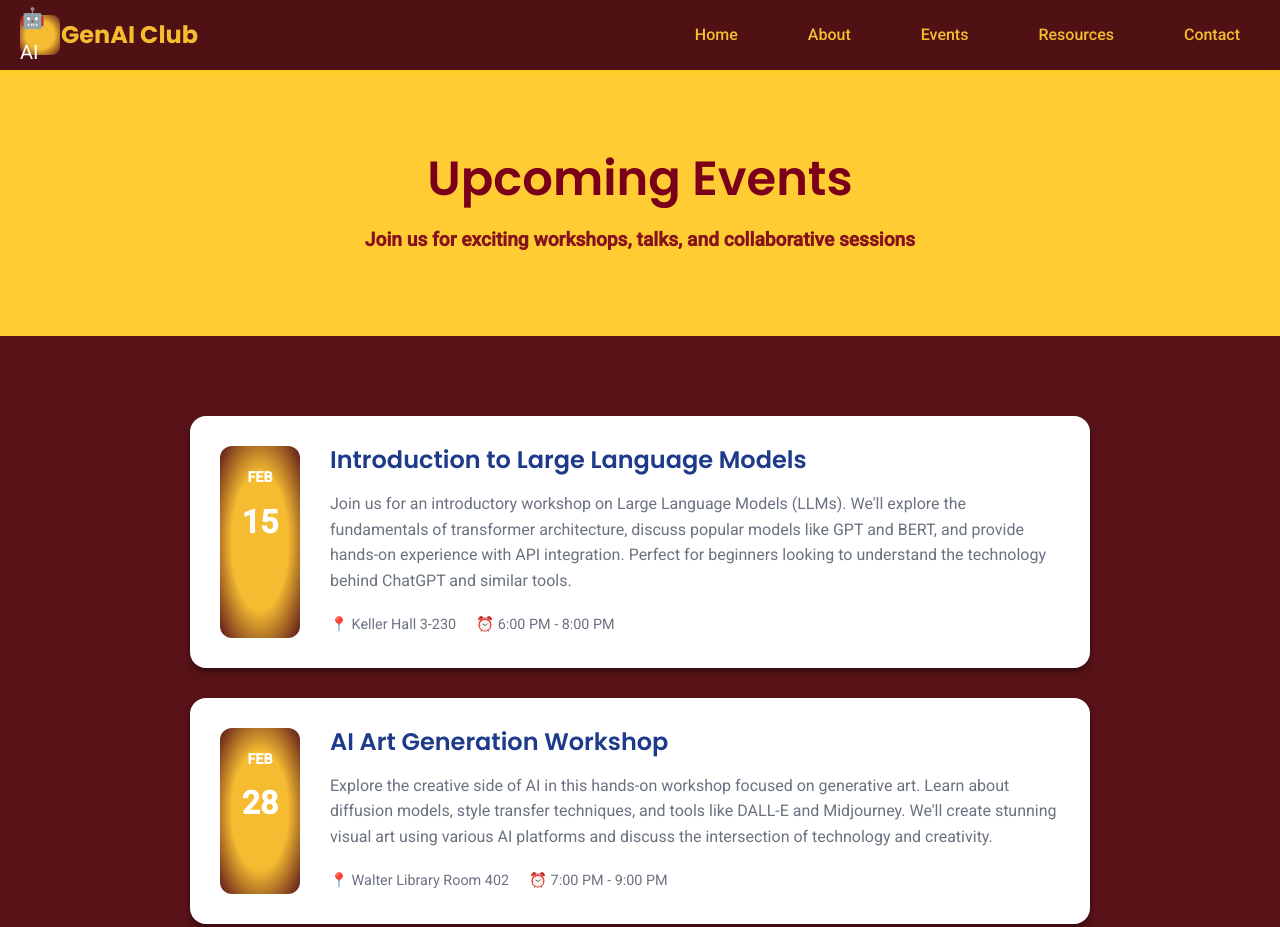
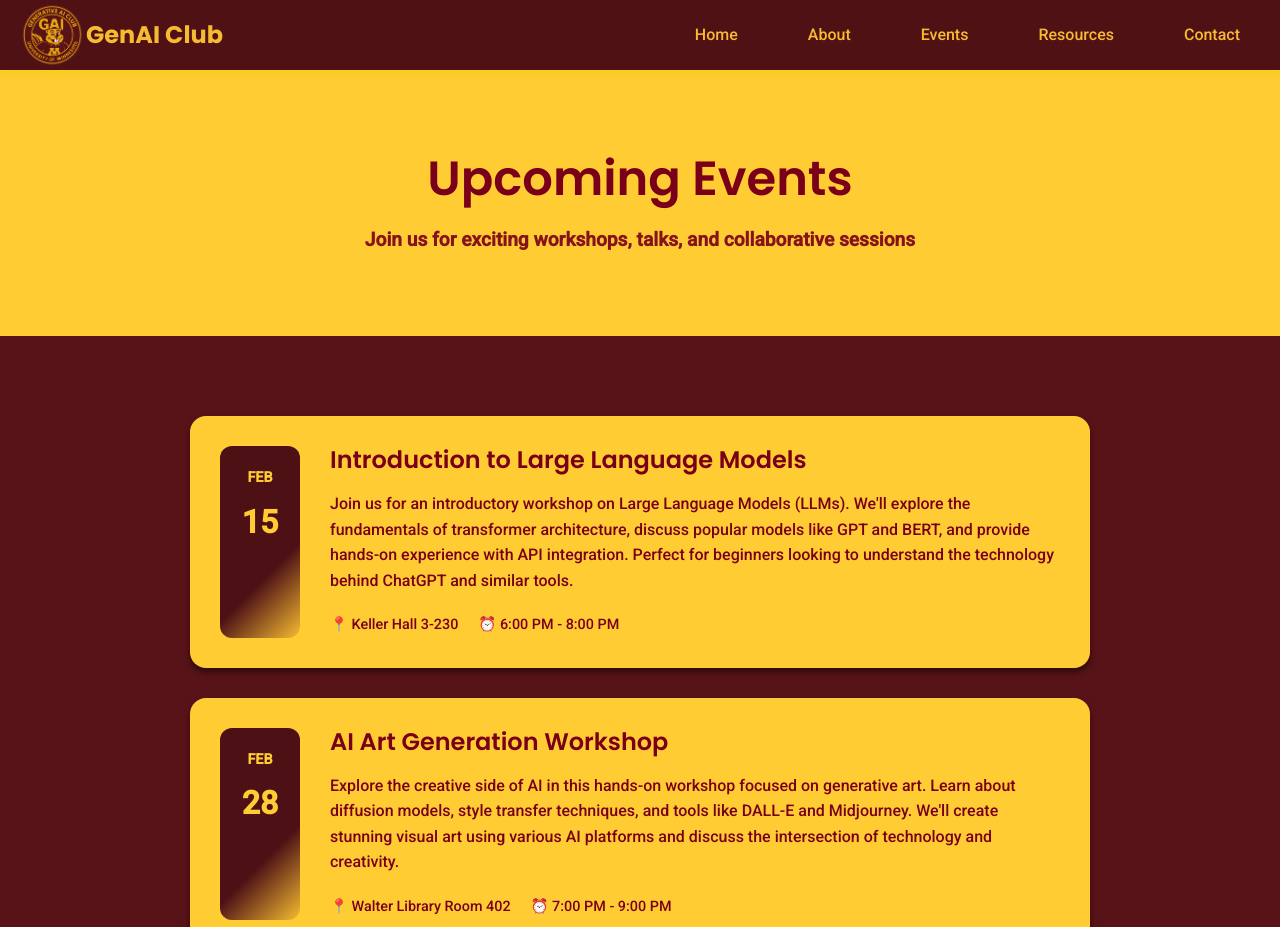
Before and after one commit to Arnav8041/GAI-new-website, a plain HTML site: page events.html in a window 1280 px wide. Shown: the top 927 px of the page. Drawn offline with Linux system fonts and the light colour scheme.

Commit message:
Add university theme to the events page

```diff
--- a/events.html
+++ b/events.html
@@ -6,17 +6,22 @@
     <title>Events - Generative AI Club</title>
     <link rel="stylesheet" href="styles.css">
     <link href="https://fonts.googleapis.com/css2?family=Poppins:wght@300;400;600;700&family=Roboto:wght@300;400;500&display=swap" rel="stylesheet">
+    <link rel="icon" type="image/x-icon" href="/favicon_io/favicon.ico">
+    <link rel="apple-touch-icon" sizes="180x180" href="/favicon_io/apple-touch-icon.png">
+    <link rel="icon" type="image/png" sizes="32x32" href="/favicon_io/favicon-32x32.png">
+    <link rel="icon" type="image/png" sizes="16x16" href="/favicon_io/favicon-16x16.png">
+    <link rel="manifest" href="/favicon_io/site.webmanifest">
 </head>
 <body>
     <header>
         <nav class="navbar">
             <div class="nav-container">
+                <a href="index.html" id="home-link">
                 <div class="nav-logo">
-                    <div class="logo-placeholder">
-                        <span>🤖 AI</span>
-                    </div>
+                    <img src="/Images/ClubLogo2.png" alt="GAI logo" width="65">
                     <span class="club-name">GenAI Club</span>
                 </div>
+                </a>
                 <ul class="nav-menu">
                     <li><a href="index.html" class="nav-link">Home</a></li>
                     <li><a href="about.html" class="nav-link">About</a></li>
--- a/styles.css
+++ b/styles.css
@@ -18,9 +18,9 @@
     --gradient-accent: radial-gradient(#F5BC31 50%,#581318 );
     --gradient-button: linear-gradient(135deg,#4d1115 65%,#F5BC31);
     --gradient-button-hover: linear-gradient( 135deg,#F5BC31 50%,#581318);
-    --shadow: 0 4px 6px rgba(0, 0, 0, 0.41);
+    --shadow: 0 4px 6px rgba(0, 0, 0, 0.514);
     --shadow-yellow: 0 4px 6px rgba(241, 207, 10, 0.479);
-    --shadow-lg: 0 10px 25px rgba(0, 0, 0, 0.15);
+    --shadow-lg: 0 10px 25px rgba(0, 0, 0, 0.347);
 }
 
 body {
@@ -410,7 +410,7 @@ header{
 }
 
 .event-card {
-    background: var(--white);
+    background: #FFCC33;
     border-radius: 16px;
     padding: 30px;
     margin-bottom: 30px;
@@ -427,8 +427,8 @@ header{
 }
 
 .event-date {
-    background: var(--gradient-accent);
-    color: var(--white);
+    background: var(--gradient-button);
+    color: #FFCC33;
     padding: 20px;
     border-radius: 12px;
     text-align: center;
@@ -451,13 +451,14 @@ header{
 .event-content h3 {
     font-size: 1.5rem;
     margin-bottom: 16px;
-    color: var(--dark-blue);
+    color: #7A0019;
 }
 
 .event-content p {
-    color: var(--medium-gray);
+    color: #7A0019;
     line-height: 1.6;
     margin-bottom: 20px;
+    font-weight: 500;
 }
 
 .event-meta {
@@ -467,8 +468,9 @@ header{
 }
 
 .event-meta span {
-    color: var(--medium-gray);
+    color: #7A0019;
     font-size: 0.9rem;
+    font-weight: 450;
 }
 
 /* Resources Section */
```
